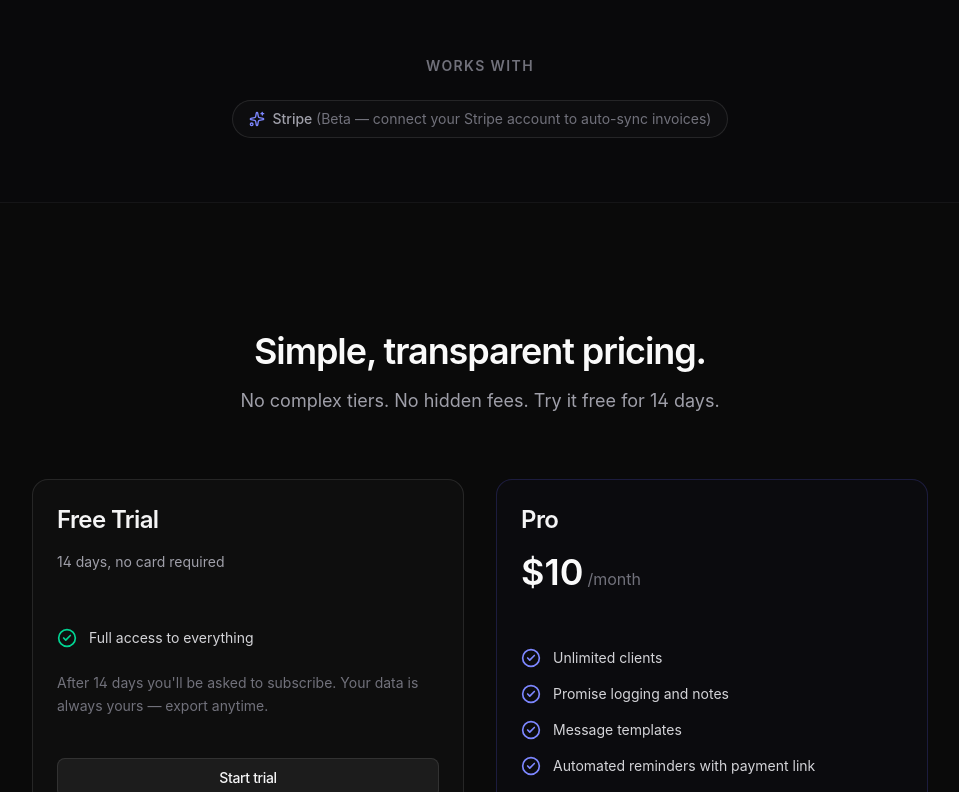
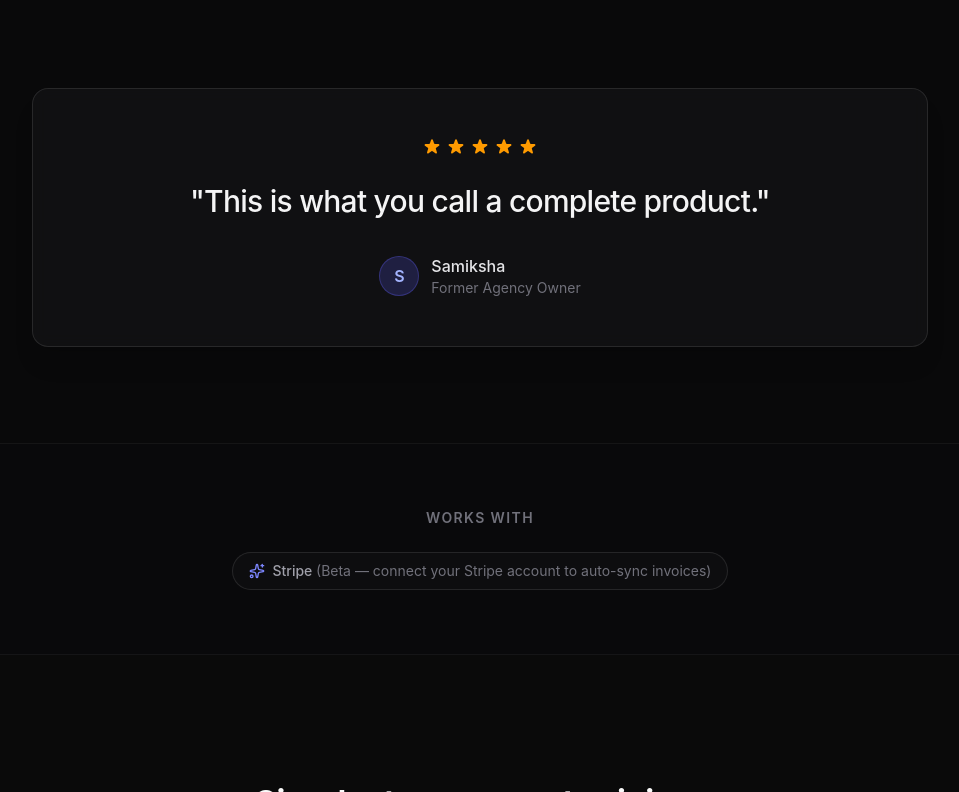
Before and after one commit to AbhishekU05/nudge, a Next.js app: page / in a window 1280 px wide. Shown: the part 3123-3915 px from the top of the page, without its empty margins (160-1119 px from the left). Built offline with nearby package versions, Linux system fonts and the light colour scheme; no server answers.

Commit message:
added testimonial

```diff
--- a/app/page.tsx
+++ b/app/page.tsx
@@ -287,11 +287,31 @@ export default async function Home({
         </section>
 
         {/* SOCIAL PROOF */}
-        <section className="hidden py-24 border-b border-white/5 bg-zinc-950/30">
+        <section className="py-24 border-b border-white/5 bg-zinc-950/30">
           <Container>
-            <div className="mx-auto max-w-4xl flex h-40 items-center justify-center rounded-2xl bg-zinc-800/50 border border-white/10 text-sm font-medium text-zinc-500 text-center px-4">
-              [SOCIAL PROOF: add a customer quote or stat here before launch]
-            </div>
+            <FadeIn>
+              <div className="mx-auto max-w-4xl flex flex-col items-center justify-center rounded-2xl bg-zinc-900/50 border border-white/10 p-8 sm:p-12 text-center shadow-xl backdrop-blur-sm">
+                <div className="flex gap-1 mb-6">
+                  {[...Array(5)].map((_, i) => (
+                    <svg key={i} className="h-5 w-5 text-amber-500 fill-amber-500" viewBox="0 0 20 20">
+                      <path d="M9.049 2.927c.3-.921 1.603-.921 1.902 0l1.07 3.292a1 1 0 00.95.69h3.462c.969 0 1.371 1.24.588 1.81l-2.8 2.034a1 1 0 00-.364 1.118l1.07 3.292c.3.921-.755 1.688-1.54 1.118l-2.8-2.034a1 1 0 00-1.175 0l-2.8 2.034c-.784.57-1.838-.197-1.539-1.118l1.07-3.292a1 1 0 00-.364-1.118L2.98 8.72c-.783-.57-.38-1.81.588-1.81h3.461a1 1 0 00.951-.69l1.07-3.292z" />
+                    </svg>
+                  ))}
+                </div>
+                <blockquote className="text-xl sm:text-2xl md:text-3xl font-medium tracking-tight text-zinc-100 mb-8 leading-snug">
+                  &quot;This is what you call a complete product.&quot;
+                </blockquote>
+                <div className="flex items-center gap-3">
+                  <div className="flex h-10 w-10 items-center justify-center rounded-full bg-indigo-500/20 border border-indigo-500/30 text-indigo-300 font-semibold">
+                    S
+                  </div>
+                  <div className="text-left">
+                    <div className="font-medium text-zinc-200">Samiksha</div>
+                    <div className="text-sm text-zinc-500">Former Agency Owner</div>
+                  </div>
+                </div>
+              </div>
+            </FadeIn>
           </Container>
         </section>
 
```
